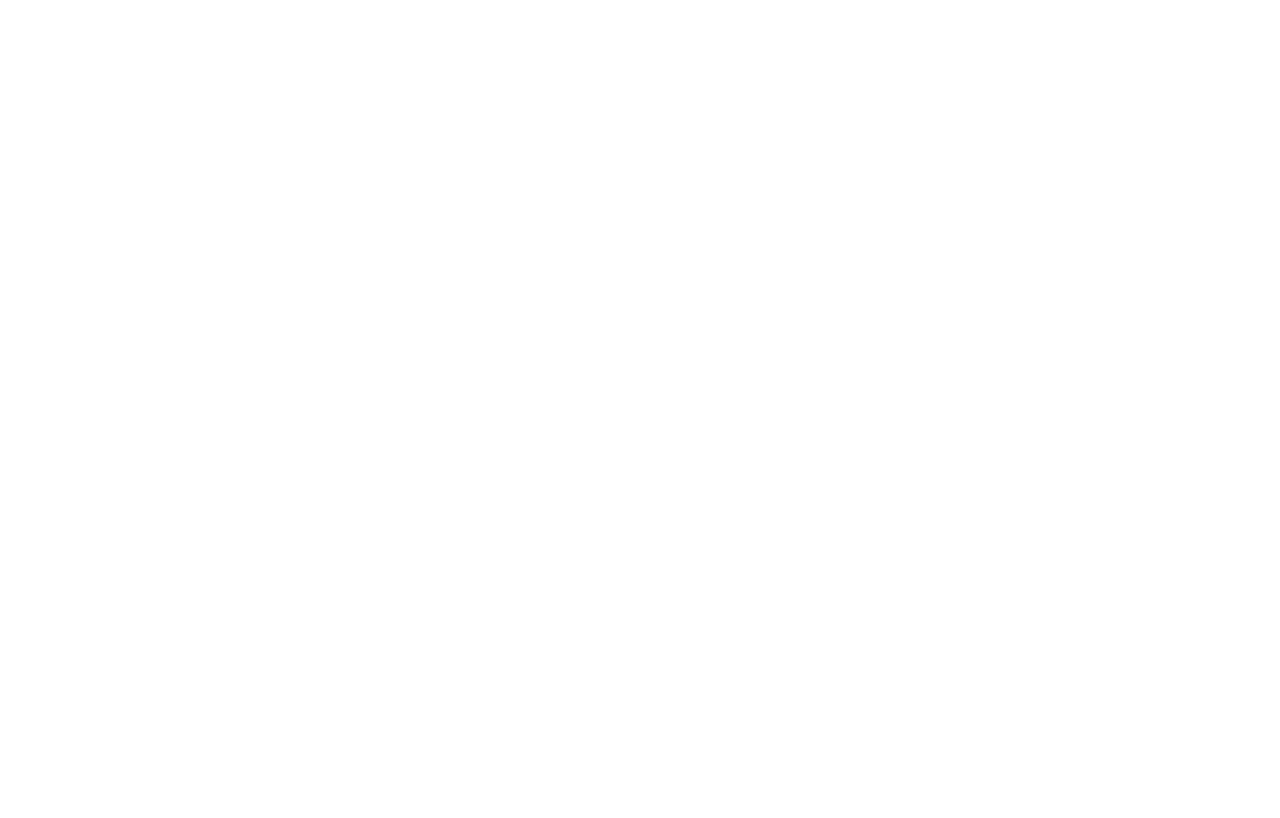
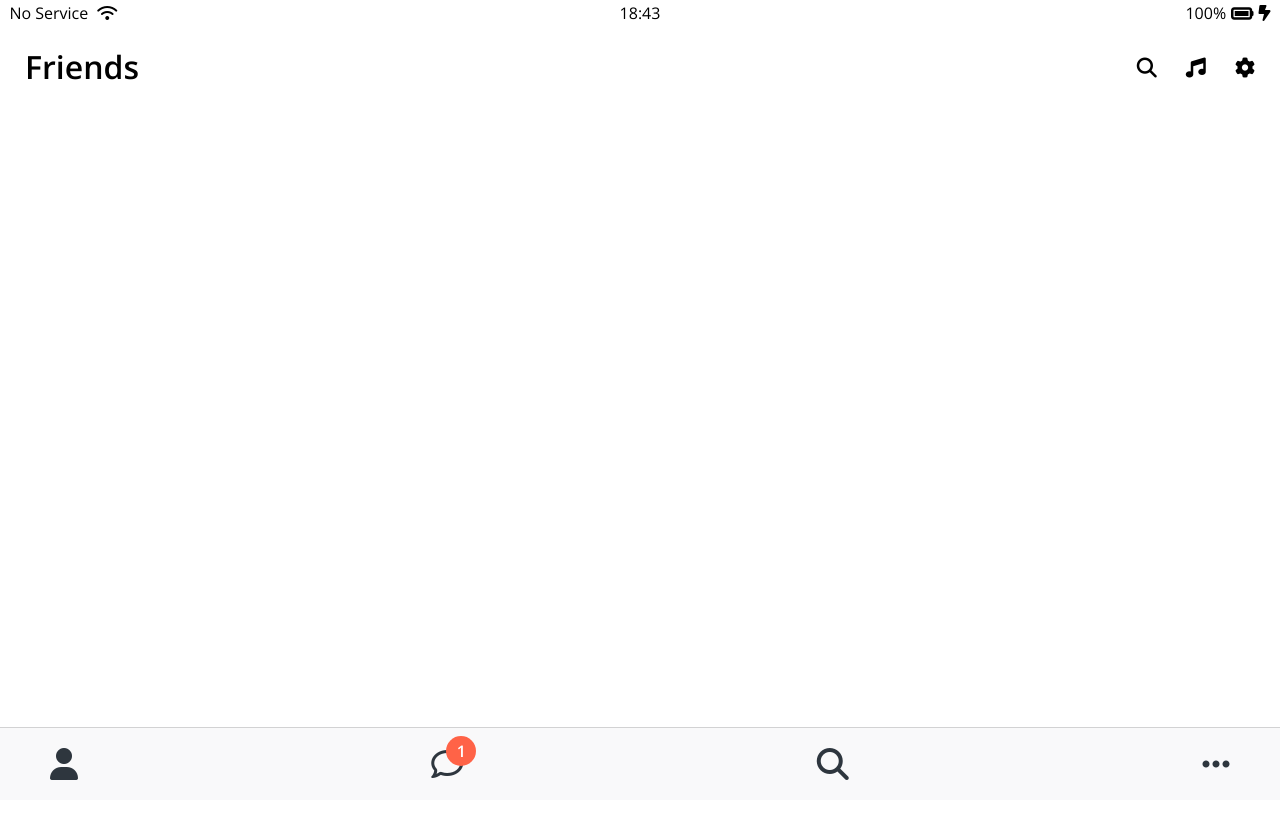
Before and after one commit to sageherb/kokoa-clone, a plain HTML site: page friends.html in a window 1280 px wide. Shown: the top 818 px of the page. Drawn offline with nearby package versions, Linux system fonts and the light colour scheme.

Commit message:
Added nav bar and header of friends page

```diff
--- /dev/null
+++ b/css/components/nav-bar.css
@@ -0,0 +1,35 @@
+.nav {
+    position: fixed;
+    bottom: 0;
+    width: 100%;
+    background-color: #f9f9fa;
+    padding: 20px 50px;
+    box-sizing: border-box;
+    border-top: 1px solid rgba(121, 121, 121, 0.3);
+}
+
+.nav__list {
+    display: flex;
+    justify-content: space-between;
+}
+
+.nav__link {
+    position: relative;
+    color: #2e363e;
+
+}
+
+.nav__notification {
+    background-color: tomato;
+    width: 30px;
+    height: 30px;
+    border-radius: 15px;
+    display: flex;
+    justify-content: center;
+    align-items: center;
+    color: white;
+    font-weight: 600;
+    position: absolute;
+    left: 15px;
+    bottom: 15px;
+}
--- /dev/null
+++ b/css/components/screen-header.css
@@ -0,0 +1,15 @@
+.screen-header {
+    display: flex;
+    justify-content: space-between;
+    align-items: center;
+    padding: 25px;
+}
+
+.screen-header__title {
+    font-size: 32px;
+    font-weight: 600;
+}
+
+.screen-header__icons span {
+    margin-left: 25px;
+}
--- a/css/reset.css
+++ b/css/reset.css
@@ -50,3 +50,8 @@ table {
 input:focus {
 	outline: none;
 }
+
+a {
+	color: inherit;
+	text-decoration: none;
+}
--- a/css/styles.css
+++ b/css/styles.css
@@ -5,10 +5,13 @@
 
 /* Components */
 @import "components/status-bar.css";
+@import "components/nav-bar.css";
+@import "components/screen-header.css";
 
 /* Screens */
 @import "screens/login.css";
 
 body {
     font-family: 'Open Sans', sans-serif;
+    height: 1000vh;
 }
--- a/friends.html
+++ b/friends.html
@@ -0,0 +1,63 @@
+<!DOCTYPE html>
+<html lang="en">
+<head>
+    <link rel="stylesheet" href="css/styles.css">
+    <meta charset="UTF-8">
+    <meta http-equiv="X-UA-Compatible" content="IE=edge">
+    <meta name="viewport" content="width=device-width, initial-scale=1.0">
+    <title>Friends - KokoaTalk</title>
+</head>
+<body>
+    <div class="status-bar">
+        <div class="status-bar__column">
+            <span>No Service</span>
+            <i class="fa-solid fa-wifi"></i>
+        </div>
+        <div class="status-bar__column">
+            <span>18:43</span>
+        </div>
+        <div class="status-bar__column">
+            <span>100%</span>
+            <i class="fa-solid fa-battery-full fa-lg"></i>
+            <i class="fa-solid fa-bolt-lightning"></i>
+        </div>
+    </div>
+
+    <header class="screen-header">
+        <h1 class="screen-header__title">Friends</h1>
+        <div class="screen-header__icons">
+            <span><i class="fa-solid fa-magnifying-glass fa-lg"></i></span>
+            <span><i class="fa-solid fa-music fa-lg"></i></span>
+            <span><i class="fa-solid fa-gear fa-lg"></i></span>
+        </div>
+    </header>
+
+    <nav class="nav">
+        <ul class="nav__list">
+            <li class="nav__btn">
+                <a class="nav__link" href="friends.html">
+                    <i class="fa-solid fa-user fa-2x"></i>
+                </a>
+            </li>
+            <li class="nav__btn">
+                <a class="nav__link" href="#">
+                    <span class="nav__notification">1</span>
+                    <i class="fa-regular fa-comment fa-2x"></i>
+                </a>
+            </li>
+            <li class="nav__btn">
+                <a class="nav__link" href="#">
+                    <i class="fa-solid fa-magnifying-glass fa-2x"></i>
+                </a>
+            </li>
+            <li class="nav__btn">
+                <a class="nav__link" href="#">
+                    <i class="fa-solid fa-ellipsis fa-2x"></i>
+                </a>
+            </li>
+        </ul>
+    </nav>
+
+    <script src="https://kit.fontawesome.com/329da6392c.js" crossorigin="anonymous"></script>
+</body>
+</html>
```
